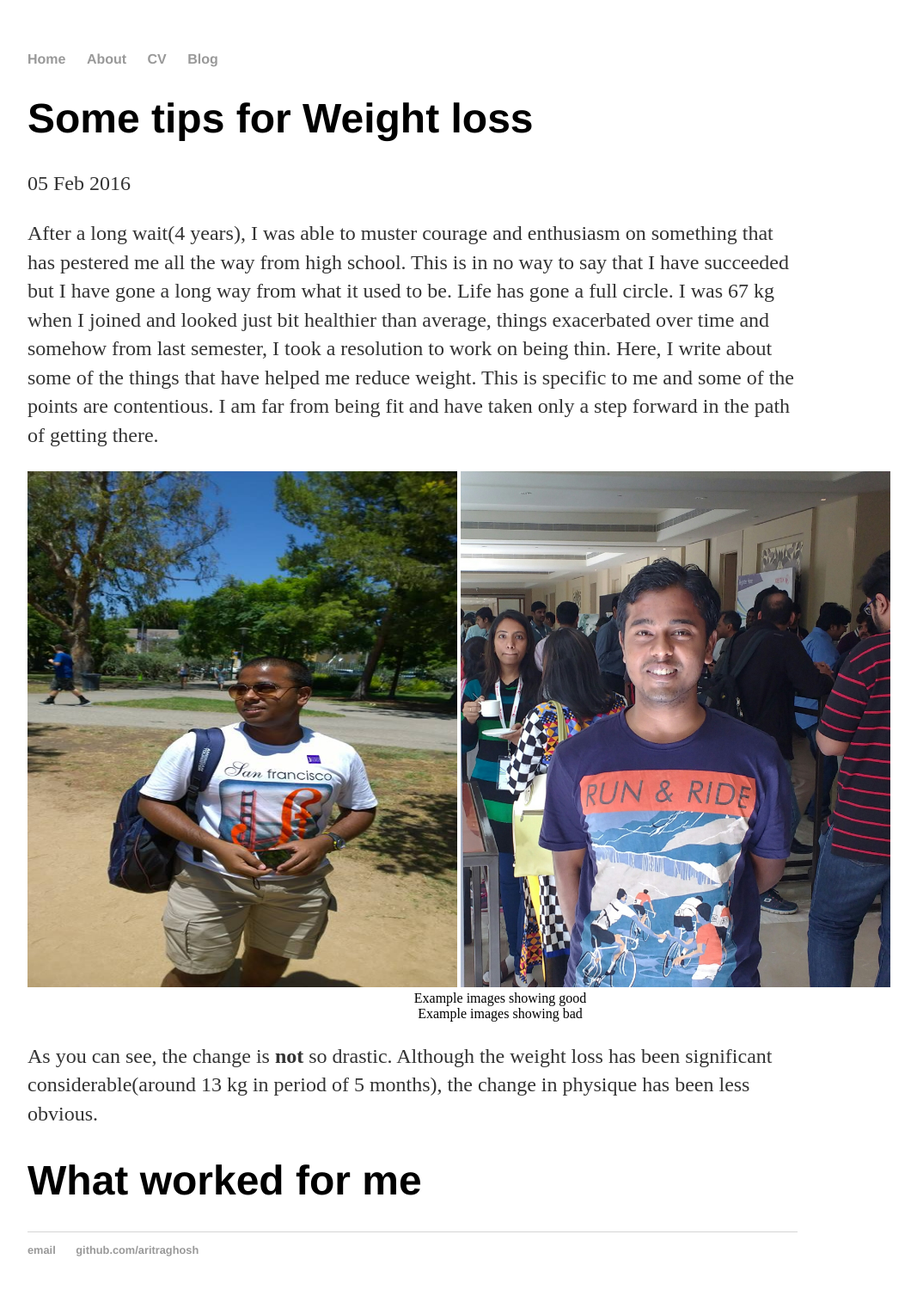
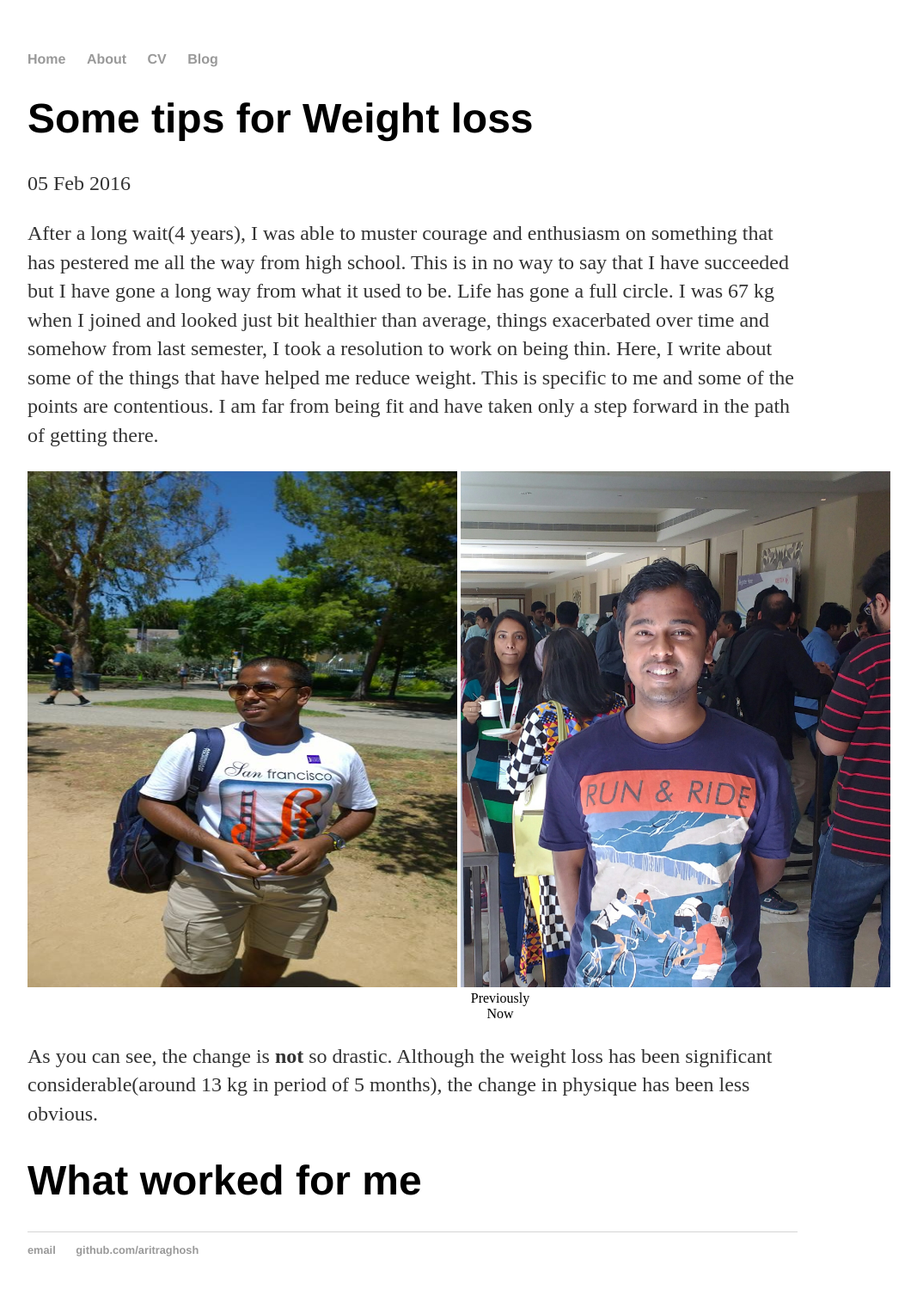
Before and after one commit to aritraghosh/aritraghosh.github.io, a Jekyll site: the page built from _posts/2016-02-05-some-tips-for-weight-loss.md, in a window 1280 px wide. Shown: the whole page at 86% size, without its empty margins (160-1227 px from the left). Built offline with Jekyll 4.4.1, drawn with Linux system fonts in a browser that asks for light colours.

Commit message:
Update 2016-02-05-some-tips-for-weight-loss.md

```diff
--- a/_posts/2016-02-05-some-tips-for-weight-loss.md
+++ b/_posts/2016-02-05-some-tips-for-weight-loss.md
@@ -13,8 +13,8 @@ After a long wait(4 years), I was able to muster courage and enthusiasm on somet
 <img src="https://aritraghosh.github.io/images/IMG_20160123_091910.jpg" alt="Now" style="align: right;width: 500px;  height: 600px;"/>
 </div>
 <div style="width:1100px; margin:0 auto;">
-<div  style="text-align:center">Example images showing good </div>
-<div  style="text-align:center">Example images showing bad </div>
+<div  style="text-align:center">Previously </div>
+<div  style="text-align:center">Now </div>
 </div>
 As you can see, the change is **not** so drastic. Although the weight loss has been significant considerable(around 13 kg in period of 5 months), the change in physique has been less obvious.
 
```
